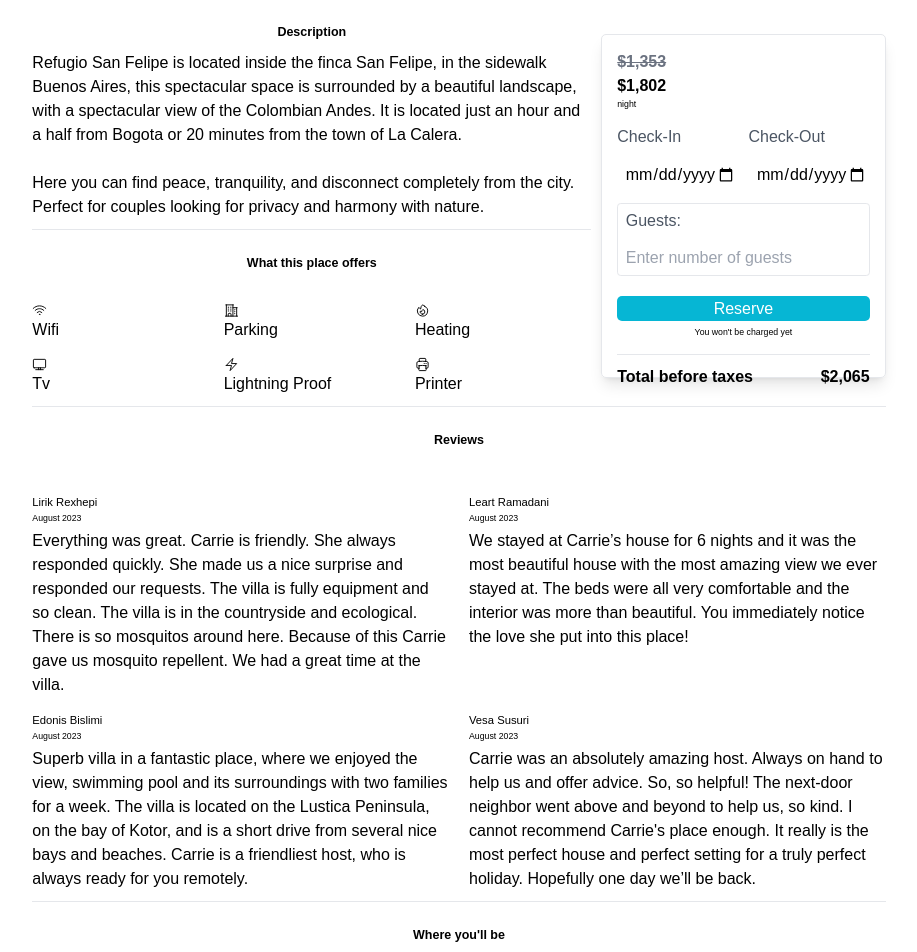
After one commit to lirikrexhepi/Balkatour, a PHP site: page /single.php in a window 1280 px wide. The commit adds this page. Shown: the part 784-1736 px from the top of the page, without its empty margins (181-1098 px from the left). Run offline with PHP 8.4, Linux system fonts and the light colour scheme; some libraries are stand-ins or nearby versions; some web fonts are replaced.

Commit message:
single.js page

```diff
--- a/navbar.php
+++ b/navbar.php
@@ -1,5 +1,6 @@
 <!DOCTYPE html>
 <html lang="en">
+
 <head>
   <meta charset="UTF-8">
   <meta name="viewport" content="width=device-width, initial-scale=1.0">
@@ -11,6 +12,7 @@
   <link rel="preconnect" href="https://fonts.gstatic.com" crossorigin>
   <link href="https://fonts.googleapis.com/css2?family=Abril+Fatface&family=Comforter+Brush&family=Heebo:wght@400;500;600;700&display=swap" rel="stylesheet">
 </head>
+
 <body>
   <header class="header" data-header>
     <div class="container">
@@ -142,4 +144,5 @@
     </div>
   </header>
 </body>
+
 </html>
--- /dev/null
+++ b/single.php
@@ -0,0 +1,231 @@
+<!DOCTYPE html>
+<html lang="en">
+
+<head>
+    <meta charset="UTF-8">
+    <meta name="viewport" content="width=device-width, initial-scale=1.0">
+    <title>BalkaTour</title>
+    <script src="https://cdn.tailwindcss.com"></script>
+
+    <!--Google Fonts-->
+    <link rel="preconnect" href="https://fonts.googleapis.com">
+    <link rel="preconnect" href="https://fonts.gstatic.com" crossorigin>
+    <link href="https://fonts.googleapis.com/css2?family=Inter:wght@100;200;300;400;500;600;700;800;900&display=swap" rel="stylesheet">
+
+    <style>
+        body {
+            font-family: 'Inter', sans-serif;
+        }
+    </style>
+
+</head>
+
+<body>
+
+    <?php include 'navbar.php' ?>
+
+    <div class="flex justify-center mb-40">
+        <div class="lg:w-4/6 w-5/6 mt-8">
+            <h1 class="lg:text-3xl text-2xl font-semibold">Luxury villa with stunning views & infinity pool</h1>
+            <div class="flex flex-row justify-between mb-6">
+                <a target="_blank" class="my-2 block font-semibold underline " href="https://maps.google.com/?q=Radovići, Opština Tivat, Montenegro">Radovići, Opština Tivat, Montenegro</a>
+                <!--Share Icon-->
+                <a class="flex flex-row justify-center mt-5" href="javascript:void(0);" onclick="copyToClipboard()">
+                    <svg xmlns="http://www.w3.org/2000/svg" fill="none" viewBox="0 0 24 24" stroke-width="1.5" stroke="currentColor" class="w-6 h-6">
+                        <path stroke-linecap="round" stroke-linejoin="round" d="M9 8.25H7.5a2.25 2.25 0 00-2.25 2.25v9a2.25 2.25 0 002.25 2.25h9a2.25 2.25 0 002.25-2.25v-9a2.25 2.25 0 00-2.25-2.25H15m0-3l-3-3m0 0l-3 3m3-3V15" />
+                    </svg>
+                    <span>Share</span>
+                </a>
+            </div>
+            <div class="grid gap-2 grid-cols-[2fr_1fr]">
+                <div>
+                    <div>
+                        <img class="aspect-square object-cover rounded-l-xl" src="assets/images/img1.png" alt="Main Image">
+                    </div>
+                </div>
+
+                <div class="grid gap-2">
+                    <img class="aspect-square object-cover rounded-tr-xl" src="assets/images/img2.png" alt="Main Image">
+                    <div class="overflow-hidden">
+                        <img class="aspect-square object-cover rounded-br-xl" src="assets/images/img3.png" alt="Main Image">
+                    </div>
+                </div>
+            </div>
+
+            <!--Description-->
+            <div class="mt-10 flex lg:flex-row flex-col gap-4">
+                <!--The Information div-->
+                <div class="sm:w-2/3 w-full">
+                    <h1 class="text-xl font-semibold mb-4">Description</h1>
+                    <p>
+                        Refugio San Felipe is located inside the finca San Felipe, in the sidewalk Buenos Aires, this spectacular space is surrounded by a beautiful landscape, with a spectacular view of the Colombian Andes. It is located just an hour and a half from Bogota or 20 minutes from the town of La Calera.
+                        <br><br>
+                        Here you can find peace, tranquility, and disconnect completely from the city. Perfect for couples looking for privacy and harmony with nature.
+                    </p>
+                    <hr class="mt-4">
+
+                    <div class="mt-10">
+                        <h1 class="text-xl font-semibold ">What this place offers</h1>
+
+                        <ul class="grid grid-cols-3 gap-6 mt-8">
+                            <li>
+                                <svg xmlns="http://www.w3.org/2000/svg" fill="none" viewBox="0 0 24 24" stroke-width="1.5" stroke="currentColor" class="w-6 h-6">
+                                    <path stroke-linecap="round" stroke-linejoin="round" d="M8.288 15.038a5.25 5.25 0 017.424 0M5.106 11.856c3.807-3.808 9.98-3.808 13.788 0M1.924 8.674c5.565-5.565 14.587-5.565 20.152 0M12.53 18.22l-.53.53-.53-.53a.75.75 0 011.06 0z" />
+                                </svg>
+                                <span>
+                                    Wifi
+                                </span>
+                            </li>
+                            <li>
+                                <svg xmlns="http://www.w3.org/2000/svg" fill="none" viewBox="0 0 24 24" stroke-width="1.5" stroke="currentColor" class="w-6 h-6">
+                                    <path stroke-linecap="round" stroke-linejoin="round" d="M2.25 21h19.5m-18-18v18m10.5-18v18m6-13.5V21M6.75 6.75h.75m-.75 3h.75m-.75 3h.75m3-6h.75m-.75 3h.75m-.75 3h.75M6.75 21v-3.375c0-.621.504-1.125 1.125-1.125h2.25c.621 0 1.125.504 1.125 1.125V21M3 3h12m-.75 4.5H21m-3.75 3.75h.008v.008h-.008v-.008zm0 3h.008v.008h-.008v-.008zm0 3h.008v.008h-.008v-.008z" />
+                                </svg>
+
+                                <span>
+                                    Parking
+                                </span>
+                            </li>
+                            <li>
+                                <svg xmlns="http://www.w3.org/2000/svg" fill="none" viewBox="0 0 24 24" stroke-width="1.5" stroke="currentColor" class="w-6 h-6">
+                                    <path stroke-linecap="round" stroke-linejoin="round" d="M15.362 5.214A8.252 8.252 0 0112 21 8.25 8.25 0 016.038 7.048 8.287 8.287 0 009 9.6a8.983 8.983 0 013.361-6.867 8.21 8.21 0 003 2.48z" />
+                                    <path stroke-linecap="round" stroke-linejoin="round" d="M12 18a3.75 3.75 0 00.495-7.467 5.99 5.99 0 00-1.925 3.546 5.974 5.974 0 01-2.133-1A3.75 3.75 0 0012 18z" />
+                                </svg>
+
+                                <span>
+                                    Heating
+                                </span>
+                            </li>
+                            <li>
+                                <svg xmlns="http://www.w3.org/2000/svg" fill="none" viewBox="0 0 24 24" stroke-width="1.5" stroke="currentColor" class="w-6 h-6">
+                                    <path stroke-linecap="round" stroke-linejoin="round" d="M6 20.25h12m-7.5-3v3m3-3v3m-10.125-3h17.25c.621 0 1.125-.504 1.125-1.125V4.875c0-.621-.504-1.125-1.125-1.125H3.375c-.621 0-1.125.504-1.125 1.125v11.25c0 .621.504 1.125 1.125 1.125z" />
+                                </svg>
+                                <span>
+                                    Tv
+                                </span>
+                            </li>
+                            <li>
+                                <svg xmlns="http://www.w3.org/2000/svg" fill="none" viewBox="0 0 24 24" stroke-width="1.5" stroke="currentColor" class="w-6 h-6">
+                                    <path stroke-linecap="round" stroke-linejoin="round" d="M3.75 13.5l10.5-11.25L12 10.5h8.25L9.75 21.75 12 13.5H3.75z" />
+                                </svg>
+
+                                <span>
+                                    Lightning Proof
+                                </span>
+                            </li>
+                            <li>
+                                <svg xmlns="http://www.w3.org/2000/svg" fill="none" viewBox="0 0 24 24" stroke-width="1.5" stroke="currentColor" class="w-6 h-6">
+                                    <path stroke-linecap="round" stroke-linejoin="round" d="M6.72 13.829c-.24.03-.48.062-.72.096m.72-.096a42.415 42.415 0 0110.56 0m-10.56 0L6.34 18m10.94-4.171c.24.03.48.062.72.096m-.72-.096L17.66 18m0 0l.229 2.523a1.125 1.125 0 01-1.12 1.227H7.231c-.662 0-1.18-.568-1.12-1.227L6.34 18m11.318 0h1.091A2.25 2.25 0 0021 15.75V9.456c0-1.081-.768-2.015-1.837-2.175a48.055 48.055 0 00-1.913-.247M6.34 18H5.25A2.25 2.25 0 013 15.75V9.456c0-1.081.768-2.015 1.837-2.175a48.041 48.041 0 011.913-.247m10.5 0a48.536 48.536 0 00-10.5 0m10.5 0V3.375c0-.621-.504-1.125-1.125-1.125h-8.25c-.621 0-1.125.504-1.125 1.125v3.659M18 10.5h.008v.008H18V10.5zm-3 0h.008v.008H15V10.5z" />
+                                </svg>
+
+                                <span>
+                                    Printer
+                                </span>
+                            </li>
+                        </ul>
+
+                    </div>
+                </div>
+
+                <!--The checkout div-->
+                <div class="lg:w-1/3 w-full lg:h-[43vh] md:h-[50vh] h-[52vh] mt-4 border border-bg-black rounded-lg shadow-lg p-6">
+                    <p class="font-semibold"><span class="text-gray-500 line-through">$1,353</span> $1,802 <span class="font-light text-sm">night</span></p>
+
+                    <div class="flex flex-col gap-4">
+                        <div class="flex flex-row mt-6 gap-2">
+                            <div class="w-1/2">
+                                <label class="block text-gray-600">Check-In</label>
+                                <input type="date" class="border rounded-md px-3 py-2 w-full">
+                            </div>
+                            <div class="w-1/2">
+                                <label class="block text-gray-600">Check-Out</label>
+                                <input type="date" class="border rounded-md px-3 py-2 w-full">
+                            </div>
+                        </div>
+                        <div class="w-full border rounded-md">
+                            <label class="block text-gray-600 px-3 pt-2">Guests:</label>
+                            <input type="number" class="border-none px-3 py-2 w-full" min="1" placeholder="Enter number of guests" />
+                        </div>
+
+                    </div>
+
+                    <button class="rounded-lg w-full h-10 bg-cyan-500 mt-8 text-white">Reserve</button>
+                    <p class="text-center mt-2 font-light text-sm text-black mb-6">You won't be charged yet</p>
+
+                    <hr>
+                    <p class="font-semibold mt-4 w-full flex flex-row justify-between">
+                        <span class="text-black">Total before taxes</span>
+                        <span class="text-black">$2,065</span>
+                    </p>
+
+
+
+                </div>
+            </div>
+
+            <!--The reviews div-->
+            <hr class="mt-4">
+            <div class="mt-10">
+                <h1 class="text-xl font-semibold">Reviews</h1>
+                <div class="md:flex md:flex-wrap -mx-4">
+                    <!--For each loop-->
+                    <div class="w-full md:w-1/2 px-4 mt-6">
+                        <p class="font-medium text-lg">Lirik Rexhepi</p>
+                        <p class="font-light text-sm mb-2">August 2023</p>
+                        <p>
+                            Everything was great. Carrie is friendly. She always responded quickly. She made us a nice surprise and responded our requests.
+                            The villa is fully equipment and so clean. The villa is in the countryside and ecological. There is so mosquitos around here.
+                            Because of this Carrie gave us mosquito repellent. We had a great time at the villa.
+                        </p>
+                    </div>
+
+                    <div class="w-full md:w-1/2 px-4 mt-6">
+                        <p class="font-medium text-lg">Leart Ramadani</p>
+                        <p class="font-light text-sm mb-2">August 2023</p>
+                        <p>
+                            We stayed at Carrie’s house for 6 nights and it was the most beautiful house with the most amazing view we ever stayed at.
+                            The beds were all very comfortable and the interior was more than beautiful. You immediately notice the love she put into this place!
+                        </p>
+                    </div>
+
+                    <div class="w-full md:w-1/2 px-4 mt-6">
+                        <p class="font-medium text-lg">Edonis Bislimi</p>
+                        <p class="font-light text-sm mb-2">August 2023</p>
+                        <p>
+                            Superb villa in a fantastic place, where we enjoyed the view, swimming pool and its surroundings with two families for a week.
+                            The villa is located on the Lustica Peninsula, on the bay of Kotor, and is a short drive from several nice bays and beaches.
+                            Carrie is a friendliest host, who is always ready for you remotely.
+                        </p>
+                    </div>
+
+                    <div class="w-full md:w-1/2 px-4 mt-6">
+                        <p class="font-medium text-lg">Vesa Susuri</p>
+                        <p class="font-light text-sm mb-2">August 2023</p>
+                        <p>
+                            Carrie was an absolutely amazing host. Always on hand to help us and offer advice. So, so helpful! The next-door neighbor went above and beyond to help us, so kind.
+                            I cannot recommend Carrie's place enough. It really is the most perfect house and perfect setting for a truly perfect holiday. Hopefully one day we’ll be back.
+                        </p>
+                    </div>
+                </div>
+            </div>
+
+
+
+            <hr class="mt-4">
+            <div class="mt-10">
+                <h1 class="text-xl font-semibold mb-4">Where you'll be</h1>
+                <iframe class="w-full h-96" frameborder="0" style="border:0" src="https://www.google.com/maps?q=Radovići, Opština Tivat, Montenegro&output=embed" allowfullscreen loading="lazy"></iframe>
+
+            </div>
+            <a target="_blank" class="my-2 block font-semibold underline " href="https://maps.google.com/?q=Radovići, Opština Tivat, Montenegro">Radovići, Opština Tivat, Montenegro</a>
+
+        </div>
+    </div>
+
+
+
+
+    <script src="js/single.js"></script>
+    <script src="https://cdn.jsdelivr.net/npm/sweetalert2@11"></script>
+</body>
+
+</html>
```
Also changed, not shown: js/single.js (added, +24 -0 lines), assets/images/placeholder/img1.png (added), assets/images/placeholder/img2.png (added), assets/images/placeholder/img3.png (added). Lines whose indentation alone changed are shown as unchanged.
